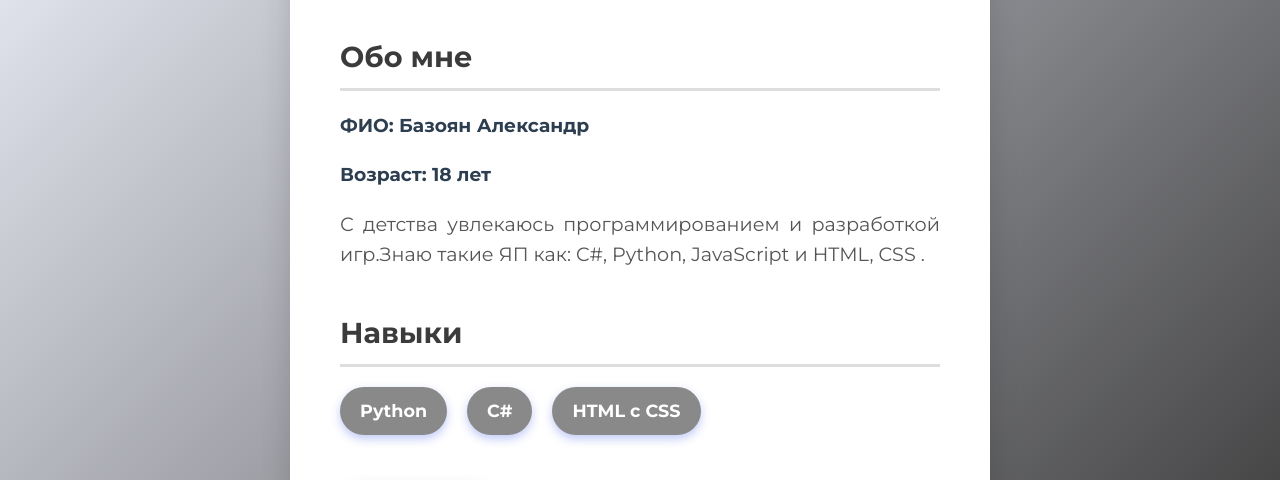
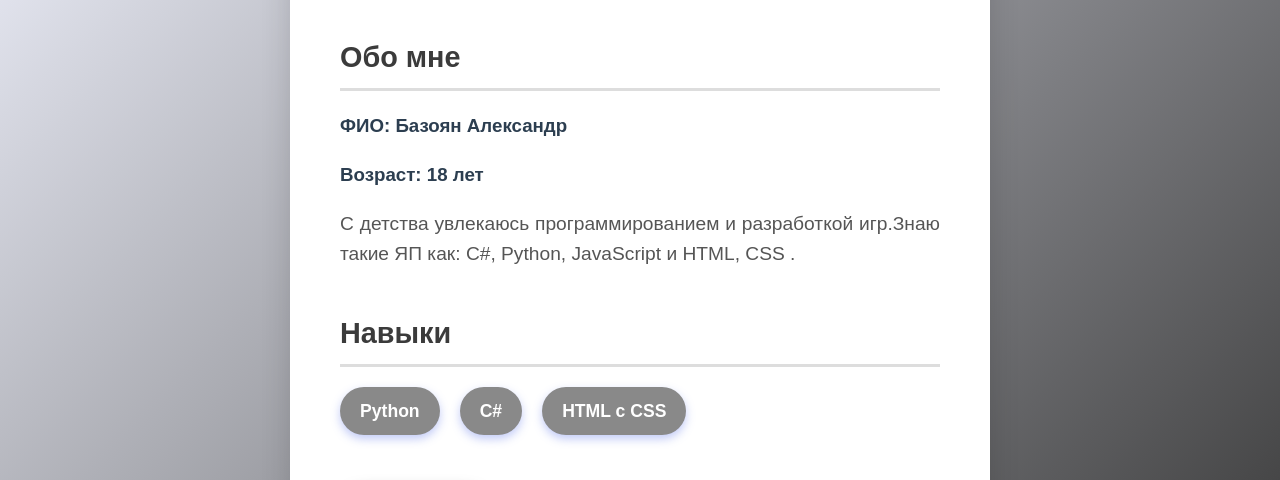
Before and after one commit to hryndel2/-, a plain HTML site: page index.html in a window 1280 px wide. Shown: the part 207-687 px from the top of the page. Drawn offline with Linux system fonts and the light colour scheme.

Commit message:
Update and rename index (8) (2).html to index.html

```diff
--- a/index (8) (2).html
+++ b/index.html
@@ -4,10 +4,9 @@
 <meta name="viewport" content="width=device-width, initial-scale=1" />
 <title>Резюме</title>
 <style>
-  @import url('https://fonts.googleapis.com/css2?family=Montserrat:wght@400;700&display=swap');
   body {
+    font-family: Arial, sans-serif;
     margin: 0;
-    font-family: 'Montserrat', sans-serif;
     background: linear-gradient(135deg, #f2f4ff 0%, #393939 100%);
     color: #2c3e50;
     line-height: 1.6;
```
